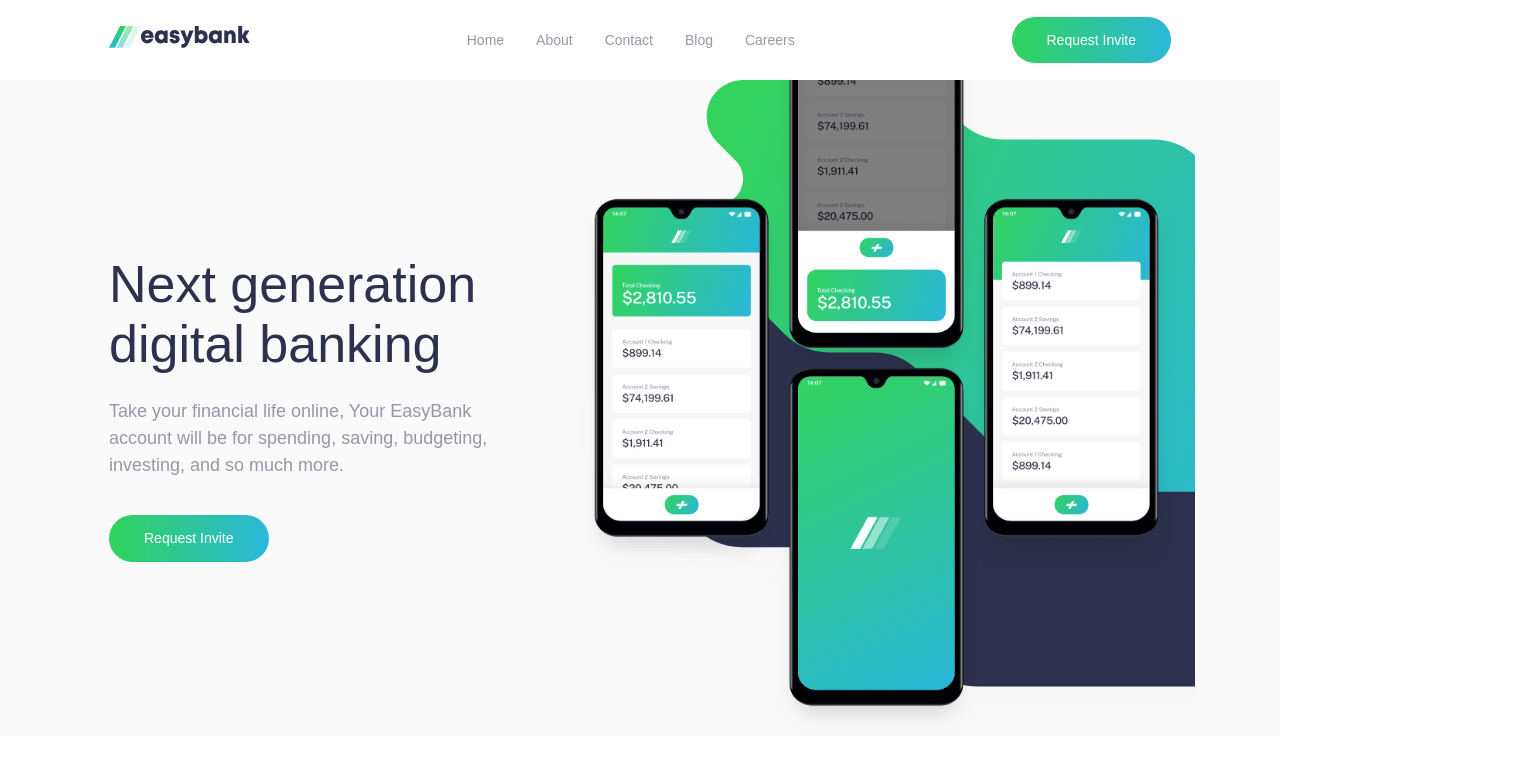
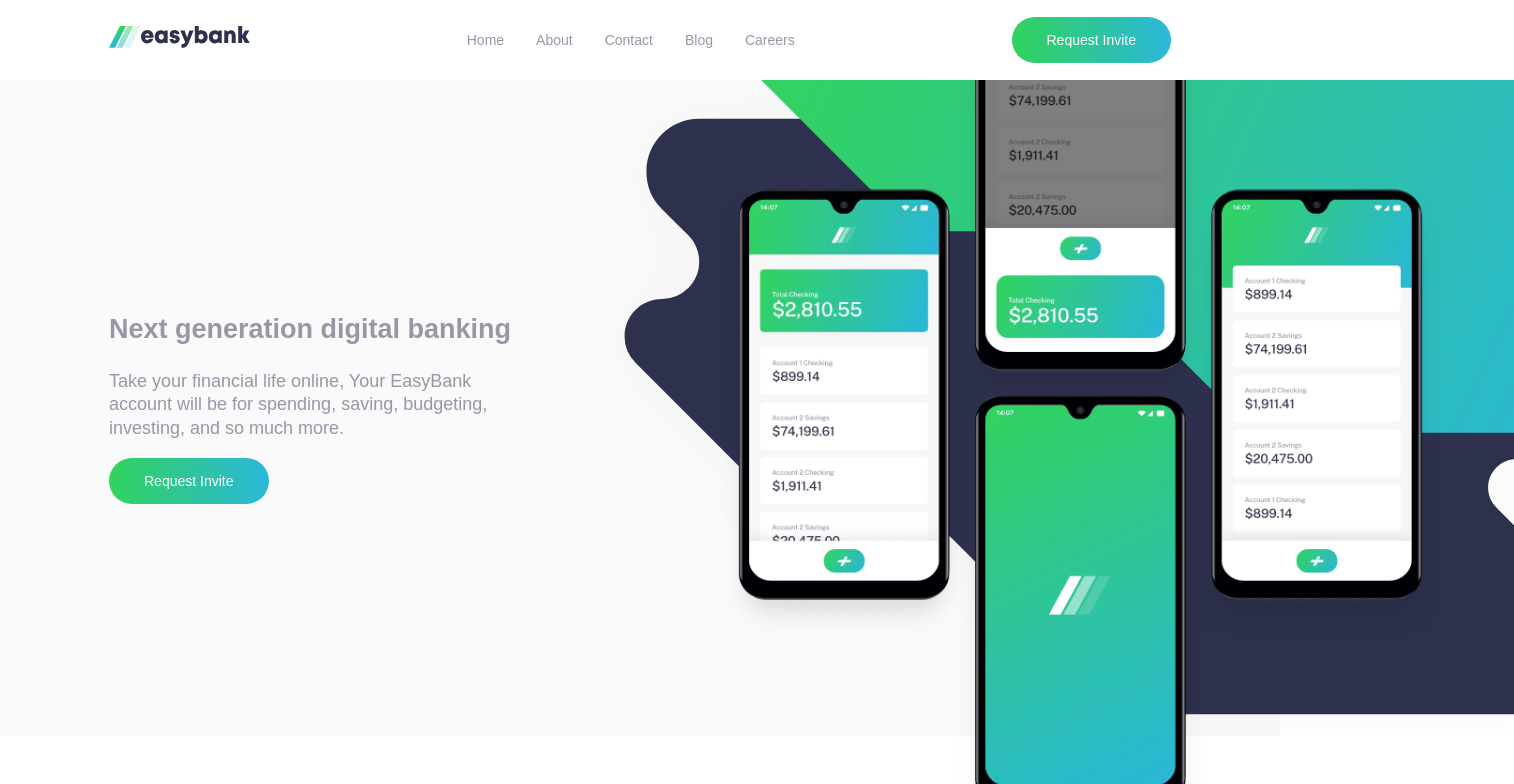
Before and after one commit to GurkiratSidhu/basic-landing-page, a React (Create React App) app: page / in a window 1280 px wide. Shown: the top 784 px of the page, 1514 px wide, since content can reach past the window. Built offline with nearby package versions, Linux system fonts and the light colour scheme.

Commit message:
hero image css

```diff
--- a/src/scss/_hero.scss
+++ b/src/scss/_hero.scss
@@ -8,58 +8,79 @@
 		}
 	}
 
+
 &__image {
     position: relative;
-		background-image: url("/src/images/bg-intro-mobile.svg");
+    background-image: url('/src/images/bg-intro-mobile.svg');
     background-size: cover;
     background-repeat: no-repeat;
     background-position: center center;
     min-height: 17.5rem;
 
-		@include breakpoint-up(large) {
+    @include breakpoint-up(medium){
+      min-height: 25rem;
+      background-position: center 70%;
+    }
+
+    @include breakpoint-up(large){
       flex: 3;
       order: 2;
       height: 41rem;
-			background-image: url("/src/images/bg-intro-desktop.svg");
-			background-position: left center;
+      background-image: none;
+      //background-image: url('/images/bg-intro-desktop.svg');
+      //background-position: left center;
+    }
+
+    &::before, &::after {
+      //border: 1px solid magenta;
     }
 
     &::before {
+
+      @include breakpoint-up(large){
         content: "";
         position: absolute;
         height: 100%;
+        background-image: url('/src/images/bg-intro-desktop.svg');
+        background-repeat: no-repeat;
+        background-position: center bottom;
+        width: 150%;
+        background-size: 122%;
+        background-position: 0% 83%;
+      }
+    }
+
+    &::after {
+      content: "";
+      position: absolute;
       width: 100%;
-			background-image: url("/src/images/image-mockups.png");
+      height: 100%;
+      background-image: url('/src/images/image-mockups.png');
       background-size: 93%;
       background-repeat: no-repeat;
       background-position: center bottom;
+
+      @include breakpoint-up(medium){
+        background-size: 52%;
+      }
+
+      @include breakpoint-up(large){
+        width: 120%;
+        height: 122%;
+        background-size: 94%;
+        background-position: center 150%;
+        left: 22%;
+      }
     }
   }
 
   &__text {
     text-align: center;
 
-		@include breakpoint-up(large) {
+    @include breakpoint-up(large){
       flex: 2;
       order: 1;
       text-align: left;
     }
-
-		h1 {
-			font-weight: 300;
-			font-size: 2.31rem;
-			line-height: 1.15;
-			color: $darkBlue;
-			margin-bottom: 1.5rem;
-
-			@include breakpoint-up(large) {
-				font-size: $font-xlg;
   }
 }
-
-		p {
-			line-height: 1.5;
-			margin-bottom: 2.25rem;
-		}
-	}
-}
--- a/src/scss/style.css
+++ b/src/scss/style.css
@@ -232,6 +232,13 @@
   min-height: 17.5rem;
 }
 
+@media (min-width: 40em) {
+  .hero__image {
+    min-height: 25rem;
+    background-position: center 70%;
+  }
+}
+
 @media (min-width: 64em) {
   .hero__image {
     -webkit-box-flex: 3;
@@ -241,20 +248,49 @@
         -ms-flex-order: 2;
             order: 2;
     height: 41rem;
-    background-image: url("/src/images/bg-intro-desktop.svg");
-    background-position: left center;
+    background-image: none;
   }
 }
 
-.hero__image::before {
+@media (min-width: 64em) {
+  .hero__image::before {
+    content: "";
+    position: absolute;
+    height: 100%;
+    background-image: url("/src/images/bg-intro-desktop.svg");
+    background-repeat: no-repeat;
+    background-position: center bottom;
+    width: 150%;
+    background-size: 122%;
+    background-position: 0% 83%;
+  }
+}
+
+.hero__image::after {
   content: "";
   position: absolute;
+  width: 100%;
   height: 100%;
-  width: 100%;
   background-image: url("/src/images/image-mockups.png");
   background-size: 93%;
   background-repeat: no-repeat;
   background-position: center bottom;
+}
+
+@media (min-width: 40em) {
+  .hero__image::after {
+    background-size: 52%;
+  }
+}
+
+@media (min-width: 64em) {
+  .hero__image::after {
+    width: 120%;
+    height: 122%;
+    background-size: 94%;
+    background-position: center 150%;
+    left: 22%;
+  }
 }
 
 .hero__text {
@@ -272,23 +308,4 @@
     text-align: left;
   }
 }
-
-.hero__text h1 {
-  font-weight: 300;
-  font-size: 2.31rem;
-  line-height: 1.15;
-  color: #2d314d;
-  margin-bottom: 1.5rem;
-}
-
-@media (min-width: 64em) {
-  .hero__text h1 {
-    font-size: 3.25rem;
-  }
-}
-
-.hero__text p {
-  line-height: 1.5;
-  margin-bottom: 2.25rem;
-}
 /*# sourceMappingURL=style.css.map */
```
Also changed, not shown: 1 other file (tests, documents, lock files or other folders). Lines whose indentation alone changed are shown as unchanged.
